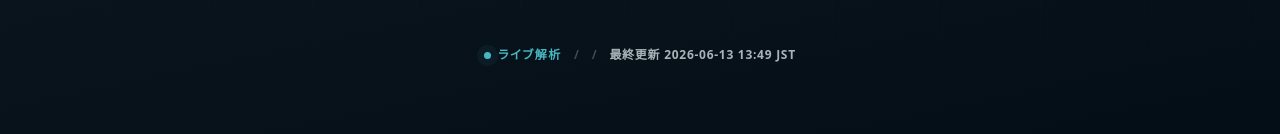
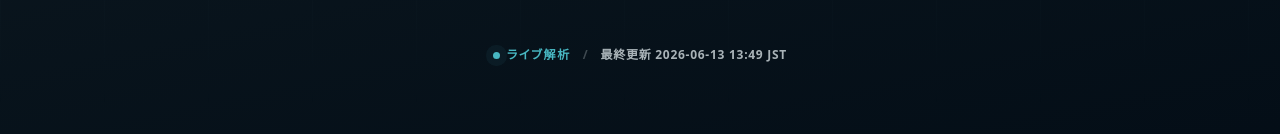
Before and after one commit to KEISUKE-MYPC/narrative-broadcast, a Next.js app: page / in a window 1280 px wide. Shown: the part 320-454 px from the top of the page. Built offline with nearby package versions, Linux system fonts and the light colour scheme; a web font is replaced by a local one.

Commit message:
Update page.tsx

```diff
--- a/app/page.tsx
+++ b/app/page.tsx
@@ -34,7 +34,6 @@ export default function Home() {
               <span className="hero-live-dot" aria-hidden="true" />
               ライブ解析
             </span>
-            <span className="hero-status-sep" aria-hidden="true">/</span>
             {latest && (
               <>
                 <span className="hero-status-sep" aria-hidden="true">/</span>
```
